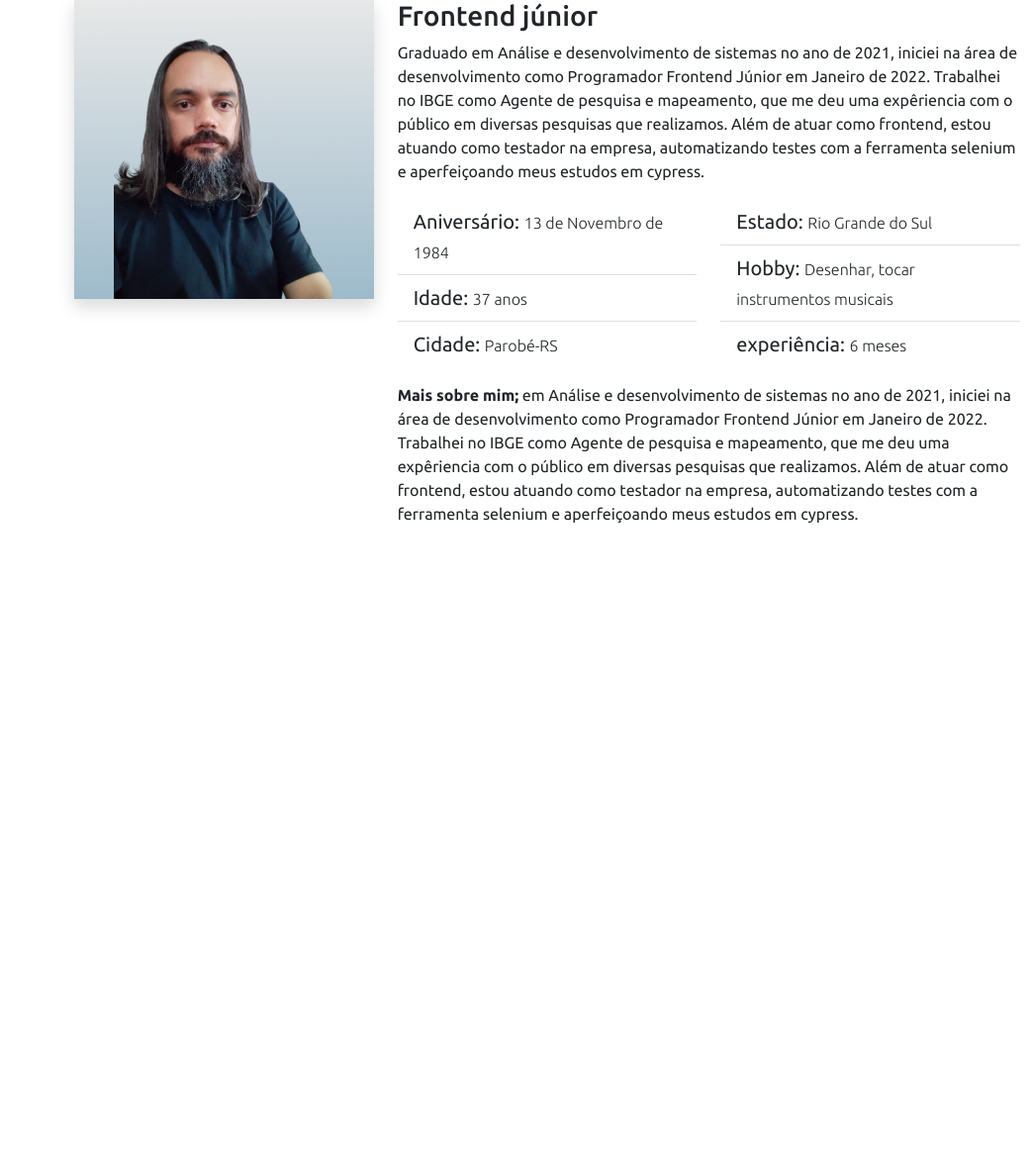
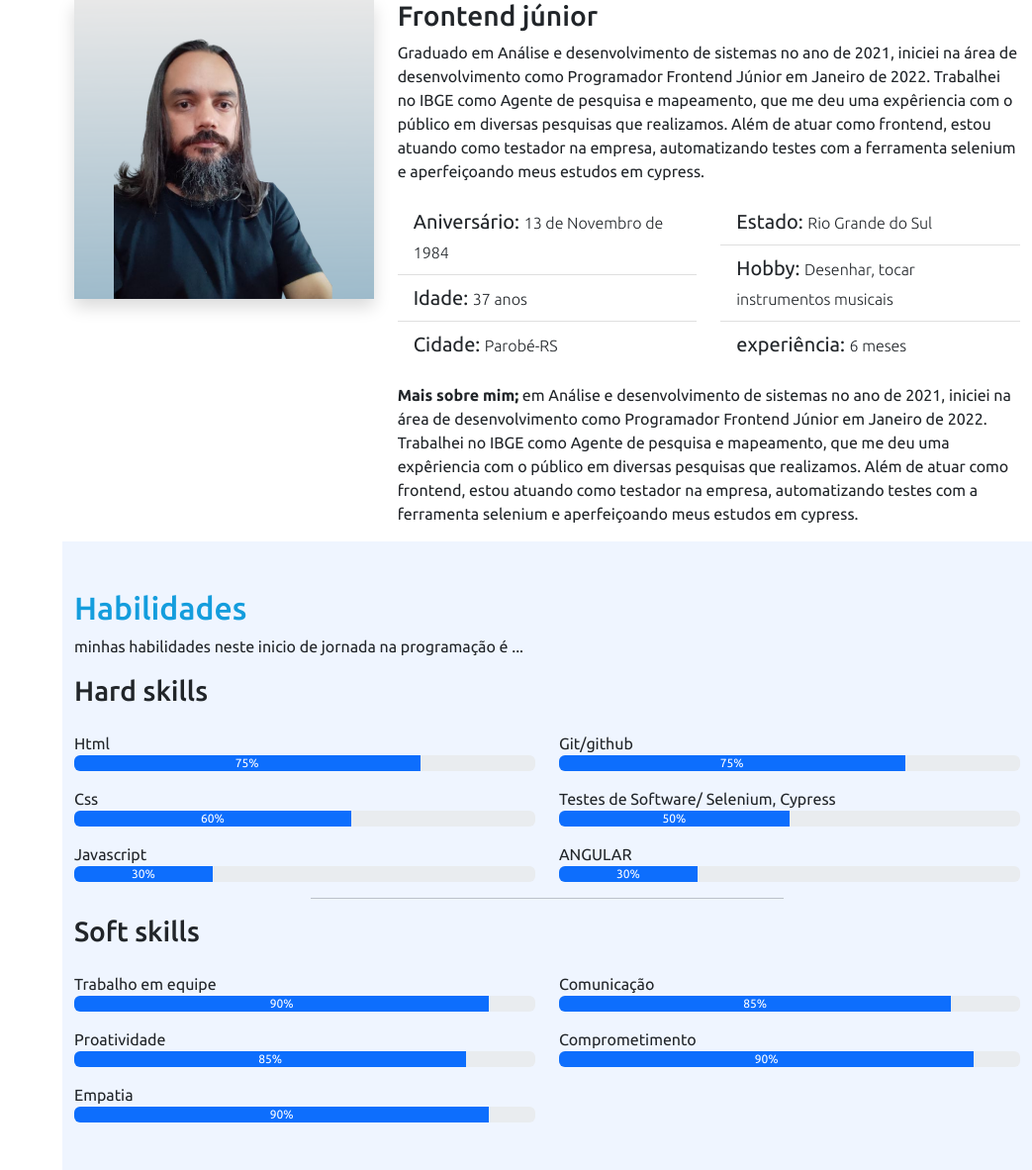
Before and after one commit to JWSS84/portfolio, a Flask app: page / in a window 1280 px wide. Shown: the part 1047-2229 px from the top of the page at 99% size, without its empty margins (237-1280 px from the left). Before the commit the page ends 1575 px from the top, so only its background shows below. Run offline with Flask 2, Linux system fonts and the light colour scheme; some libraries are stand-ins or nearby versions.

Commit message:
criado seção habilidades e ancoragem.

```diff
--- a/static/main.js
+++ b/static/main.js
@@ -9,3 +9,19 @@ menuMobile.addEventListener('click', () => {
     : menuMobile.classList.replace('bi-x', 'bi-list')
   body.classList.toggle('menu-nav-active')
 })
+
+/**
+ * fecha o menu quando clicar e muda o icone
+   quando algum item for clica será retirado a class menu active,
+   e trocado o icone do menu "X" ou "hamburguer"
+ */
+const navItem = document.querySelectorAll('.navItem')
+
+navItem.forEach(item => {
+  item.addEventListener('click', () => {
+    if (body.classList.contains('menu-nav-active')) {
+      body.classList.remove('menu-nav-active')
+      menuMobile.classList.replace('bi-x', 'bi-list')
+    }
+  })
+})
--- a/static/style.css
+++ b/static/style.css
@@ -128,6 +128,7 @@ h2, #subtitle{
 i.menu-mobile {
   position: fixed;
   color: #fff;
+  background-color: #6d6b6b;
   right: 1rem;
   top: 1rem;
   font-size: 1.5rem;
@@ -180,3 +181,7 @@ i.menu-mobile {
 *::-webkit-scrollbar-thumb{
   background-color: #6d6b6b;
 }
+/* seção habilidades */
+.section-bg{
+  background-color: #eff5ff;
+}
--- a/templates/index.html
+++ b/templates/index.html
@@ -20,7 +20,7 @@
     <section class="profile">
       <img src="../static/img/foto-perfil.png" alt="foto de perfil-Jarbas">
       <h1>Jarbas Somonet</h1>
-
+      <!-- ICONES DE REDES SOCIAIS -->
       <div class="social-links mt-4 text-center">
         <a target="_blank" href="https://www.linkedin.com/in/jarbas-william-somonet-5286921b0/">
           <i class="bi bi-linkedin"></i>
@@ -35,7 +35,7 @@
         </a>
       </div>
     </section>
-
+    <!-- MENU DE NAVEGAÇÃO -->
     <nav id="navbar" class="nav-menu">
       <ul class="nav flex-column">
         <li class="nav-item">
@@ -45,7 +45,7 @@
           <a class="nav-link" href="#sobre"> <i class="bi bi-person"></i> Sobre </a>
         </li>
         <li class="nav-item">
-          <a class="nav-link" href="#"> <i class="bi bi-list-check"></i> Habilidades </a>
+          <a class="nav-link" href="#habilidades"> <i class="bi bi-list-check"></i> Habilidades </a>
         </li>
 
         <li class="nav-item">
@@ -63,6 +63,7 @@
   </aside>
   <!-- tela principal -->
   <main id="main">
+    <!-- SECÇÃO INICIO -->
     <section id="inicio" class="row m-0 p-0">
       <div class="col-md-5 d-flex justify-content-center align-items-center flex-column ">
         <h2 class="text-shadow">Jarbas Somonet</h2>
@@ -78,7 +79,7 @@
       </div>
 
     </section>
-
+    <!-- SEÇÃO SOBRE -->
     <section id="sobre" class="container mt-5">
       <div class="row w-100">
         <div class="col-md-12">
@@ -146,6 +147,89 @@
         </div>
       </div>
     </section>
+    <!-- SEÇÃO HABILIDADES -->
+    <section id="habilidades" class="section-bg">
+      <div class="container pb-5">
+        <h2 class="pt-5">Habilidades</h2>
+        <p>minhas habilidades neste inicio de jornada na programação é ...</p>
+        <h3>Hard skills</h3>
+        <div class="row">
+          <div class="col-md-6">
+            <p class="mt-3 mb-0">Html</p>
+            <div class="progress">
+              <div class="progress-bar" role="progressbar" aria-label="Example with label" style="width: 75%;"
+                aria-valuenow="75" aria-valuemin="0" aria-valuemax="100">75%</div>
+            </div>
+
+            <p class="mt-3 mb-0">Css</p>
+            <div class="progress">
+              <div class="progress-bar" role="progressbar" aria-label="Example with label" style="width: 60%;"
+                aria-valuenow="60" aria-valuemin="0" aria-valuemax="100">60%</div>
+            </div>
+
+            <p class="mt-3 mb-0">Javascript</p>
+            <div class="progress">
+              <div class="progress-bar" role="progressbar" aria-label="Example with label" style="width: 30%;"
+                aria-valuenow="30" aria-valuemin="0" aria-valuemax="100">30%</div>
+            </div>
+          </div>
+          <div class="col-md-6">
+            <p class="mt-3 mb-0">Git/github</p>
+            <div class="progress">
+              <div class="progress-bar" role="progressbar" aria-label="Example with label" style="width: 75%;"
+                aria-valuenow="75" aria-valuemin="0" aria-valuemax="100">75%</div>
+            </div>
+
+            <p class="mt-3 mb-0">Testes de Software/ Selenium, Cypress</p>
+            <div class="progress">
+              <div class="progress-bar" role="progressbar" aria-label="Example with label" style="width: 50%;"
+                aria-valuenow="50" aria-valuemin="0" aria-valuemax="100">50%</div>
+            </div>
+
+            <p class="mt-3 mb-0">ANGULAR</p>
+            <div class="progress">
+              <div class="progress-bar" role="progressbar" aria-label="Example with label" style="width: 30%;"
+                aria-valuenow="30" aria-valuemin="0" aria-valuemax="100">30%</div>
+            </div>
+          </div>
+        </div>
+
+        <hr class="w-50 me-auto ms-auto">
+        <h3 class="mt-3">Soft skills</h3>
+        <div class="row">
+          <div class="col-md-6">
+            <p class="mt-3 mb-0">Trabalho em equipe</p>
+            <div class="progress">
+              <div class="progress-bar" role="progressbar" aria-label="Example with label" style="width: 90%;"
+                aria-valuenow="90" aria-valuemin="0" aria-valuemax="100">90%</div>
+            </div>
+            <p class="mt-3 mb-0">Proatividade</p>
+            <div class="progress">
+              <div class="progress-bar" role="progressbar" aria-label="Example with label" style="width: 85%;"
+                aria-valuenow="85" aria-valuemin="0" aria-valuemax="100">85%</div>
+            </div>
+            <p class="mt-3 mb-0">Empatia</p>
+            <div class="progress">
+              <div class="progress-bar" role="progressbar" aria-label="Example with label" style="width: 90%;"
+                aria-valuenow="90" aria-valuemin="0" aria-valuemax="100">90%</div>
+            </div>
+          </div>
+          <div class="col-md-6">
+            <p class="mt-3 mb-0">Comunicação</p>
+            <div class="progress">
+              <div class="progress-bar" role="progressbar" aria-label="Example with label" style="width: 85%;"
+                aria-valuenow="85" aria-valuemin="0" aria-valuemax="100">85%</div>
+            </div>
+            <p class="mt-3 mb-0">Comprometimento</p>
+            <div class="progress">
+              <div class="progress-bar" role="progressbar" aria-label="Example with label" style="width: 90%;"
+                aria-valuenow="90" aria-valuemin="0" aria-valuemax="100">90%</div>
+            </div>
+
+          </div>
+        </div>
+      </div>
+    </section>
   </main>
 
 
```
